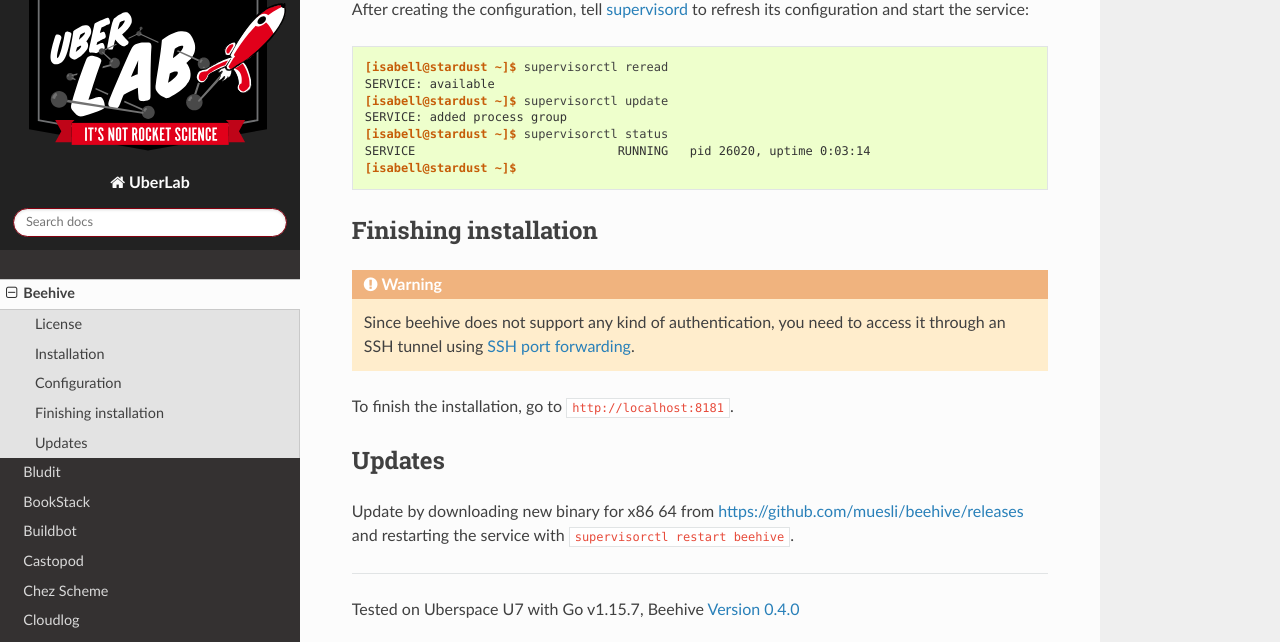
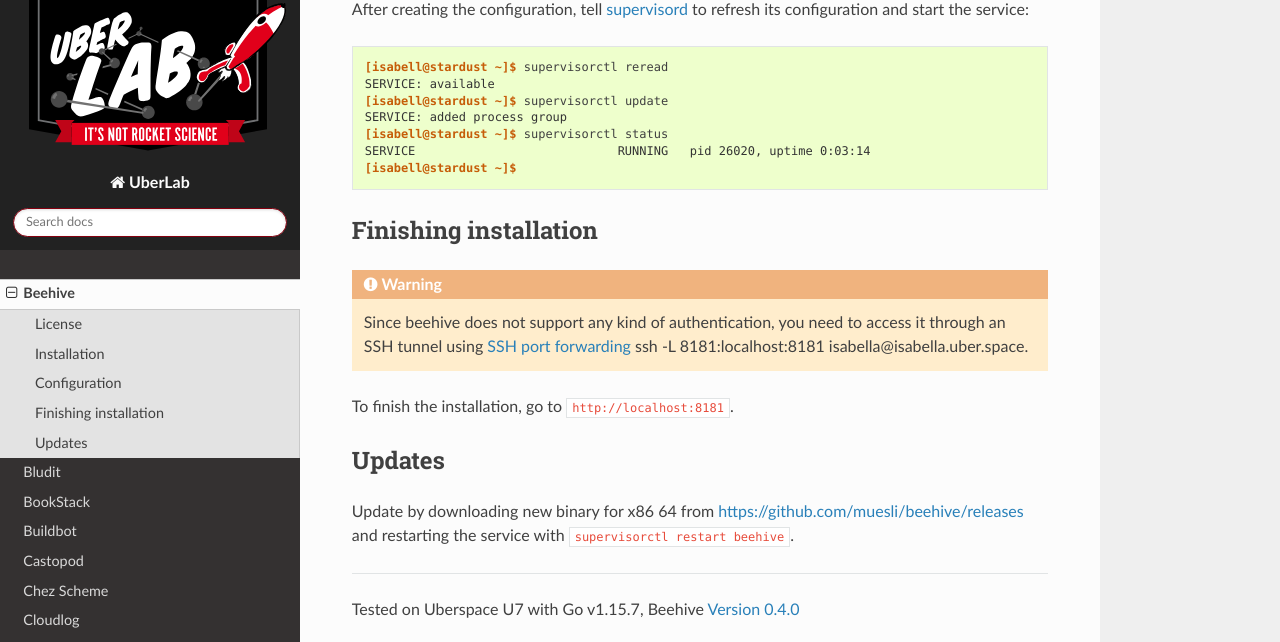
Before and after one commit to Uberspace/lab, a Sphinx documentation site: the page built from source/guide_beehive.rst, in a window 1280 px wide and 900 px high, scrolled down 2026 px, cut to the strip 0-642 px from the top of the window. Built offline with Sphinx 7.4.7 and the Read the Docs theme 2.0.0, drawn with Linux system fonts in a browser that asks for light colours.

Commit message:
Update guide_beehive.rst
Give the comand that should be used and not only the docu to where it can be found.
Only port 8181 will work. If bind to another port because of Cross-Origin Request it will be Blocked and you can't use it.

```diff
--- a/source/guide_beehive.rst
+++ b/source/guide_beehive.rst
@@ -78,7 +78,7 @@
 Finishing installation
 ======================
 
-.. warning:: Since beehive does not support any kind of authentication, you need to access it through an SSH tunnel using `SSH port forwarding`_.
+.. warning:: Since beehive does not support any kind of authentication, you need to access it through an SSH tunnel using `SSH port forwarding`_ ssh -L 8181:localhost:8181 isabella@isabella.uber.space.
 
 To finish the installation, go to ``http://localhost:8181``.
 
```
